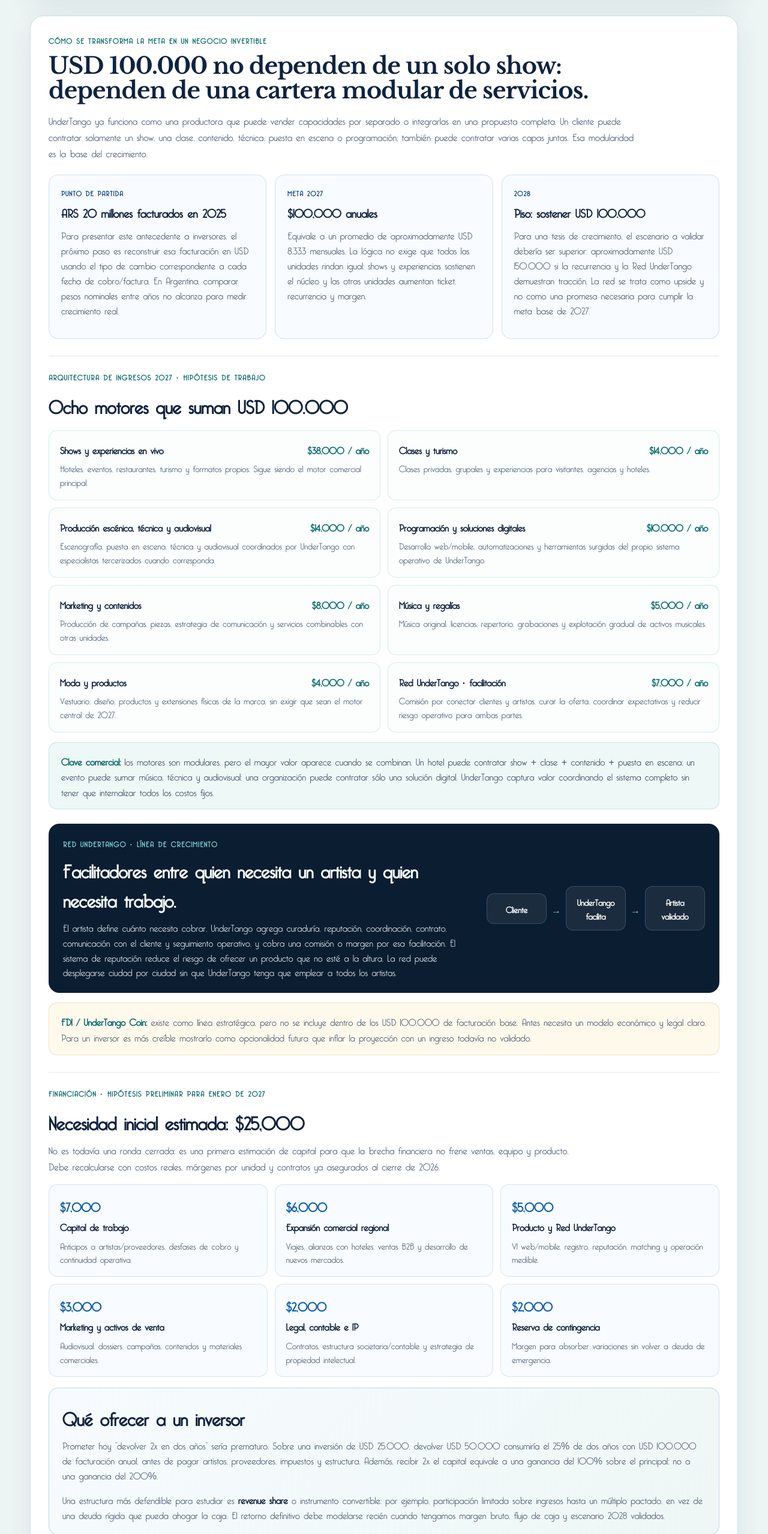
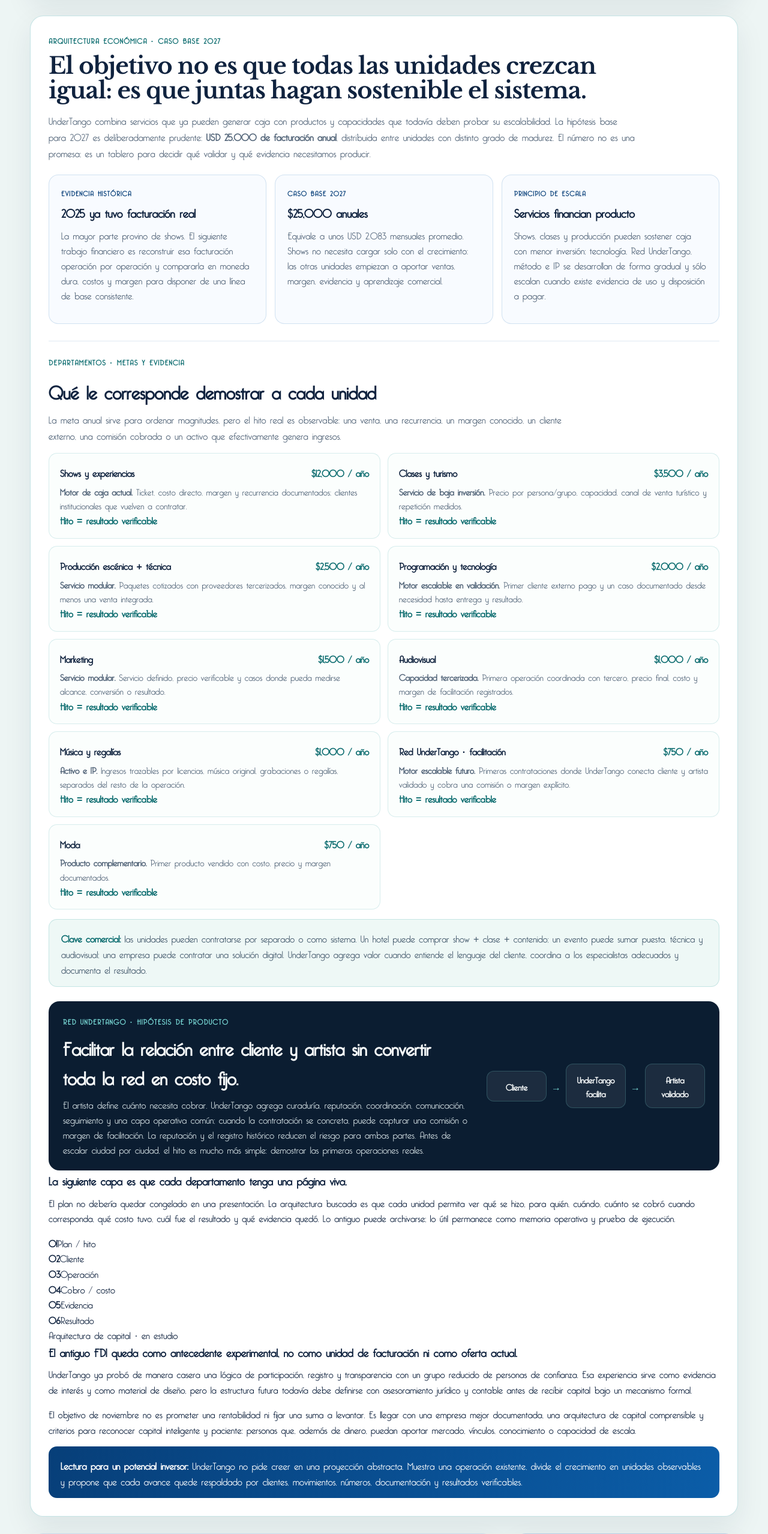
Before and after one commit to O-UnderTango-Club/UnderTangoWEBNextJS, a Next.js app: page /elitros in a window 1280 px wide. Shown: the part 2397-4954 px from the top of the page at 60% size. Built offline with nearby package versions, Linux system fonts and the light colour scheme.

Commit message:
ÉLITROS: bajar caso base y ordenar departamentos

```diff
--- a/app/elitros/InvestorCase.tsx
+++ b/app/elitros/InvestorCase.tsx
@@ -1,55 +1,60 @@
 import "./investor.css";
 
-const revenueEngines = [
+const revenueUnits = [
   {
-    name: "Shows y experiencias en vivo",
-    target: 38000,
-    note: "Hoteles, eventos, restaurantes, turismo y formatos propios. Sigue siendo el motor comercial principal.",
+    name: "Shows y experiencias",
+    target: 12000,
+    evidence: "Ticket, costo directo, margen y recurrencia documentados; clientes institucionales que vuelven a contratar.",
+    role: "Motor de caja actual",
   },
   {
     name: "Clases y turismo",
-    target: 14000,
-    note: "Clases privadas, grupales y experiencias para visitantes, agencias y hoteles.",
+    target: 3500,
+    evidence: "Precio por persona/grupo, capacidad, canal de venta turístico y repetición medidos.",
+    role: "Servicio de baja inversión",
   },
   {
-    name: "Producción escénica, técnica y audiovisual",
-    target: 14000,
-    note: "Escenografía, puesta en escena, técnica y audiovisual coordinados por UnderTango con especialistas tercerizados cuando corresponda.",
+    name: "Producción escénica + técnica",
+    target: 2500,
+    evidence: "Paquetes cotizados con proveedores tercerizados, margen conocido y al menos una venta integrada.",
+    role: "Servicio modular",
   },
   {
-    name: "Programación y soluciones digitales",
-    target: 10000,
-    note: "Desarrollo web/mobile, automatizaciones y herramientas surgidas del propio sistema operativo de UnderTango.",
+    name: "Programación y tecnología",
+    target: 2000,
+    evidence: "Primer cliente externo pago y un caso documentado desde necesidad hasta entrega y resultado.",
+    role: "Motor escalable en validación",
   },
   {
-    name: "Marketing y contenidos",
-    target: 8000,
-    note: "Producción de campañas, piezas, estrategia de comunicación y servicios combinables con otras unidades.",
+    name: "Marketing",
+    target: 1500,
+    evidence: "Servicio definido, precio verificable y casos donde pueda medirse alcance, conversión o resultado.",
+    role: "Servicio modular",
+  },
+  {
+    name: "Audiovisual",
+    target: 1000,
+    evidence: "Primera operación coordinada con tercero, precio final, costo y margen de facilitación registrados.",
+    role: "Capacidad tercerizada",
   },
   {
     name: "Música y regalías",
-    target: 5000,
-    note: "Música original, licencias, repertorio, grabaciones y explotación gradual de activos musicales.",
-  },
-  {
-    name: "Moda y productos",
-    target: 4000,
-    note: "Vestuario, diseño, productos y extensiones físicas de la marca, sin exigir que sean el motor central de 2027.",
+    target: 1000,
+    evidence: "Ingresos trazables por licencias, música original, grabaciones o regalías, separados del resto de la operación.",
+    role: "Activo e IP",
   },
   {
     name: "Red UnderTango · facilitación",
-    target: 7000,
-    note: "Comisión por conectar clientes y artistas, curar la oferta, coordinar expectativas y reducir riesgo operativo para ambas partes.",
+    target: 750,
+    evidence: "Primeras contrataciones donde UnderTango conecta cliente y artista validado y cobra una comisión o margen explícito.",
+    role: "Motor escalable futuro",
   },
-] as const;
-
-const fundingUses = [
-  { label: "Capital de trabajo", amount: 7000, note: "Anticipos a artistas/proveedores, desfases de cobro y continuidad operativa." },
-  { label: "Expansión comercial regional", amount: 6000, note: "Viajes, alianzas con hoteles, ventas B2B y desarrollo de nuevos mercados." },
-  { label: "Producto y Red UnderTango", amount: 5000, note: "V1 web/mobile, registro, reputación, matching y operación medible." },
-  { label: "Marketing y activos de venta", amount: 3000, note: "Audiovisual, dossiers, campañas, contenidos y materiales comerciales." },
-  { label: "Legal, contable e IP", amount: 2000, note: "Contratos, estructura societaria/contable y estrategia de propiedad intelectual." },
-  { label: "Reserva de contingencia", amount: 2000, note: "Margen para absorber variaciones sin volver a deuda de emergencia." },
+  {
+    name: "Moda",
+    target: 750,
+    evidence: "Primer producto vendido con costo, precio y margen documentados.",
+    role: "Producto complementario",
+  },
 ] as const;
 
 function usd(value: number) {
@@ -61,83 +66,88 @@
 }
 
 export default function InvestorCase() {
-  const totalRevenue = revenueEngines.reduce((total, item) => total + item.target, 0);
-  const totalFunding = fundingUses.reduce((total, item) => total + item.amount, 0);
+  const totalRevenue = revenueUnits.reduce((total, item) => total + item.target, 0);
 
   return (
     <section className="elitros-investor-case" aria-labelledby="investor-case-title">
       <div className="elitros-investor-heading">
-        <p>Cómo se transforma la meta en un negocio invertible</p>
-        <h3 id="investor-case-title">USD 100.000 no dependen de un solo show: dependen de una cartera modular de servicios.</h3>
+        <p>Arquitectura económica · caso base 2027</p>
+        <h3 id="investor-case-title">El objetivo no es que todas las unidades crezcan igual: es que juntas hagan sostenible el sistema.</h3>
         <p>
-          UnderTango ya funciona como una productora que puede vender capacidades por separado o integrarlas en una
-          propuesta completa. Un cliente puede contratar solamente un show, una clase, contenido, técnica, puesta en
-          escena o programación; también puede contratar varias capas juntas. Esa modularidad es la base del crecimiento.
+          UnderTango combina servicios que ya pueden generar caja con productos y capacidades que todavía deben probar
+          su escalabilidad. La hipótesis base para 2027 es deliberadamente prudente: <strong>USD 25.000 de facturación anual</strong>,
+          distribuida entre unidades con distinto grado de madurez. El número no es una promesa; es un tablero para decidir
+          qué validar y qué evidencia necesitamos producir.
         </p>
       </div>
 
       <div className="elitros-baseline-grid">
         <article>
-          <span>Punto de partida</span>
-          <strong>ARS 20 millones facturados en 2025</strong>
+          <span>Evidencia histórica</span>
+          <strong>2025 ya tuvo facturación real</strong>
           <p>
-            Para presentar este antecedente a inversores, el próximo paso es reconstruir esa facturación en USD usando el
-            tipo de cambio correspondiente a cada fecha de cobro/factura. En Argentina, comparar pesos nominales entre años
-            no alcanza para medir crecimiento real.
+            La mayor parte provino de shows. El siguiente trabajo financiero es reconstruir esa facturación operación por
+            operación y compararla en moneda dura, costos y margen para disponer de una línea de base consistente.
           </p>
         </article>
         <article>
-          <span>Meta 2027</span>
+          <span>Caso base 2027</span>
           <strong>{usd(totalRevenue)} anuales</strong>
           <p>
-            Equivale a un promedio de aproximadamente USD 8.333 mensuales. La lógica no exige que todas las unidades rindan
-            igual: shows y experiencias sostienen el núcleo y las otras unidades aumentan ticket, recurrencia y margen.
+            Equivale a unos USD 2.083 mensuales promedio. Shows no necesita cargar solo con el crecimiento: las otras
+            unidades empiezan a aportar ventas, margen, evidencia y aprendizaje comercial.
           </p>
         </article>
         <article>
-          <span>2028</span>
-          <strong>Piso: sostener USD 100.000</strong>
+          <span>Principio de escala</span>
+          <strong>Servicios financian producto</strong>
           <p>
-            Para una tesis de crecimiento, el escenario a validar debería ser superior: aproximadamente USD 150.000 si la
-            recurrencia y la Red UnderTango demuestran tracción. La red se trata como upside y no como una promesa necesaria
-            para cumplir la meta base de 2027.
+            Shows, clases y producción pueden sostener caja con menor inversión; tecnología, Red UnderTango, método e IP
+            se desarrollan de forma gradual y sólo escalan cuando existe evidencia de uso y disposición a pagar.
           </p>
         </article>
       </div>
 
       <div className="elitros-revenue-block">
         <div className="elitros-investor-subheading">
-          <p>Arquitectura de ingresos 2027 · hipótesis de trabajo</p>
-          <h4>Ocho motores que suman USD 100.000</h4>
+          <p>Departamentos · metas y evidencia</p>
+          <h4>Qué le corresponde demostrar a cada unidad</h4>
+          <p>
+            La meta anual sirve para ordenar magnitudes, pero el hito real es observable: una venta, una recurrencia, un
+            margen conocido, un cliente externo, una comisión cobrada o un activo que efectivamente genera ingresos.
+          </p>
         </div>
+
         <div className="elitros-revenue-grid">
-          {revenueEngines.map((engine) => (
-            <article key={engine.name}>
+          {revenueUnits.map((unit) => (
+            <article key={unit.name}>
               <div>
-                <strong>{engine.name}</strong>
-                <span>{usd(engine.target)} / año</span>
+                <strong>{unit.name}</strong>
+                <span>{usd(unit.target)} / año</span>
               </div>
-              <p>{engine.note}</p>
+              <p><b>{unit.role}.</b> {unit.evidence}</p>
+              <span className="elitros-evidence-tag">Hito = resultado verificable</span>
             </article>
           ))}
         </div>
+
         <div className="elitros-bundle-note">
-          <strong>Clave comercial:</strong> los motores son modulares, pero el mayor valor aparece cuando se combinan. Un
-          hotel puede contratar show + clase + contenido + puesta en escena; un evento puede sumar música, técnica y
-          audiovisual; una organización puede contratar sólo una solución digital. UnderTango captura valor coordinando
-          el sistema completo sin tener que internalizar todos los costos fijos.
+          <strong>Clave comercial:</strong> las unidades pueden contratarse por separado o como sistema. Un hotel puede
+          comprar show + clase + contenido; un evento puede sumar puesta, técnica y audiovisual; una empresa puede
+          contratar una solución digital. UnderTango agrega valor cuando entiende el lenguaje del cliente, coordina a los
+          especialistas adecuados y documenta el resultado.
         </div>
       </div>
 
       <div className="elitros-network-card">
         <div>
-          <p>Red UnderTango · línea de crecimiento</p>
-          <h4>Facilitadores entre quien necesita un artista y quien necesita trabajo.</h4>
+          <p>Red UnderTango · hipótesis de producto</p>
+          <h4>Facilitar la relación entre cliente y artista sin convertir toda la red en costo fijo.</h4>
           <p>
-            El artista define cuánto necesita cobrar. UnderTango agrega curaduría, reputación, coordinación, contrato,
-            comunicación con el cliente y seguimiento operativo, y cobra una comisión o margen por esa facilitación. El
-            sistema de reputación reduce el riesgo de ofrecer un producto que no esté a la altura. La red puede desplegarse
-            ciudad por ciudad sin que UnderTango tenga que emplear a todos los artistas.
+            El artista define cuánto necesita cobrar. UnderTango agrega curaduría, reputación, coordinación, comunicación,
+            seguimiento y una capa operativa común; cuando la contratación se concreta, puede capturar una comisión o
+            margen de facilitación. La reputación y el registro histórico reducen el riesgo para ambas partes. Antes de
+            escalar ciudad por ciudad, el hito es mucho más simple: demostrar las primeras operaciones reales.
           </p>
         </div>
         <div className="elitros-network-flow" aria-label="Flujo de la Red UnderTango">
@@ -145,54 +155,43 @@
         </div>
       </div>
 
-      <div className="elitros-fdi-note">
-        <strong>FDI / UnderTango Coin:</strong> existe como línea estratégica, pero no se incluye dentro de los USD 100.000
-        de facturación base. Antes necesita un modelo económico y legal claro. Para un inversor es más creíble mostrarlo
-        como opcionalidad futura que inflar la proyección con un ingreso todavía no validado.
-      </div>
-
-      <div className="elitros-funding-section" aria-labelledby="funding-title">
-        <div className="elitros-investor-subheading">
-          <p>Financiación · hipótesis preliminar para enero de 2027</p>
-          <h4 id="funding-title">Necesidad inicial estimada: {usd(totalFunding)}</h4>
-          <p>
-            No es todavía una ronda cerrada: es una primera estimación de capital para que la brecha financiera no frene
-            ventas, equipo y producto. Debe recalcularse con costos reales, márgenes por unidad y contratos ya asegurados al
-            cierre de 2026.
-          </p>
-        </div>
-
-        <div className="elitros-funding-grid">
-          {fundingUses.map((use) => (
-            <article key={use.label}>
-              <span>{usd(use.amount)}</span>
-              <strong>{use.label}</strong>
-              <p>{use.note}</p>
-            </article>
-          ))}
-        </div>
-
-        <div className="elitros-return-box">
-          <h4>Qué ofrecer a un inversor</h4>
-          <p>
-            Prometer hoy “devolver 2x en dos años” sería prematuro. Sobre una inversión de USD 25.000, devolver USD 50.000
-            consumiría el 25% de dos años con USD 100.000 de facturación anual, antes de pagar artistas, proveedores,
-            impuestos y estructura. Además, recibir 2x el capital equivale a una ganancia del 100% sobre el principal; no a
-            una ganancia del 200%.
-          </p>
-          <p>
-            Una estructura más defendible para estudiar es <strong>revenue share</strong> o instrumento convertible: por
-            ejemplo, participación limitada sobre ingresos hasta un múltiplo pactado, en vez de una deuda rígida que pueda
-            ahogar la caja. El retorno definitivo debe modelarse recién cuando tengamos margen bruto, flujo de caja y
-            escenario 2028 validados.
-          </p>
+      <div className="elitros-live-system">
+        <h3>La siguiente capa es que cada departamento tenga una página viva.</h3>
+        <p>
+          El plan no debería quedar congelado en una presentación. La arquitectura buscada es que cada unidad permita ver
+          qué se hizo, para quién, cuándo, cuánto se cobró cuando corresponda, qué costo tuvo, cuál fue el resultado y qué
+          evidencia quedó. Lo antiguo puede archivarse; lo útil permanece como memoria operativa y prueba de ejecución.
+        </p>
+        <div className="elitros-live-flow" aria-label="Ciclo de documentación viva">
+          <div><b>01</b><span>Plan / hito</span></div>
+          <div><b>02</b><span>Cliente</span></div>
+          <div><b>03</b><span>Operación</span></div>
+          <div><b>04</b><span>Cobro / costo</span></div>
+          <div><b>05</b><span>Evidencia</span></div>
+          <div><b>06</b><span>Resultado</span></div>
         </div>
       </div>
 
+      <div className="elitros-capital-study">
+        <span>Arquitectura de capital · en estudio</span>
+        <h3>El antiguo FDI queda como antecedente experimental, no como unidad de facturación ni como oferta actual.</h3>
+        <p>
+          UnderTango ya probó de manera casera una lógica de participación, registro y transparencia con un grupo reducido
+          de personas de confianza. Esa experiencia sirve como evidencia de interés y como material de diseño, pero la
+          estructura futura todavía debe definirse con asesoramiento jurídico y contable antes de recibir capital bajo un
+          mecanismo formal.
+        </p>
+        <p>
+          El objetivo de noviembre no es prometer una rentabilidad ni fijar una suma a levantar. Es llegar con una empresa
+          mejor documentada, una arquitectura de capital comprensible y criterios para reconocer capital inteligente y
+          paciente: personas que, además de dinero, puedan aportar mercado, vínculos, conocimiento o capacidad de escala.
+        </p>
+      </div>
+
       <div className="elitros-investor-takeaway">
-        <strong>Lectura para un inversor:</strong> la tesis no es “apostar a una compañía de tango”. Es financiar una
-        productora modular con demanda ya validada, capacidad de empaquetar múltiples servicios, una red regional de
-        talento y una capa tecnológica destinada a convertir coordinación artesanal en una operación replicable.
+        <strong>Lectura para un potencial inversor:</strong> UnderTango no pide creer en una proyección abstracta. Muestra
+        una operación existente, divide el crecimiento en unidades observables y propone que cada avance quede respaldado
+        por clientes, movimientos, números, documentación y resultados verificables.
       </div>
     </section>
   );
```
